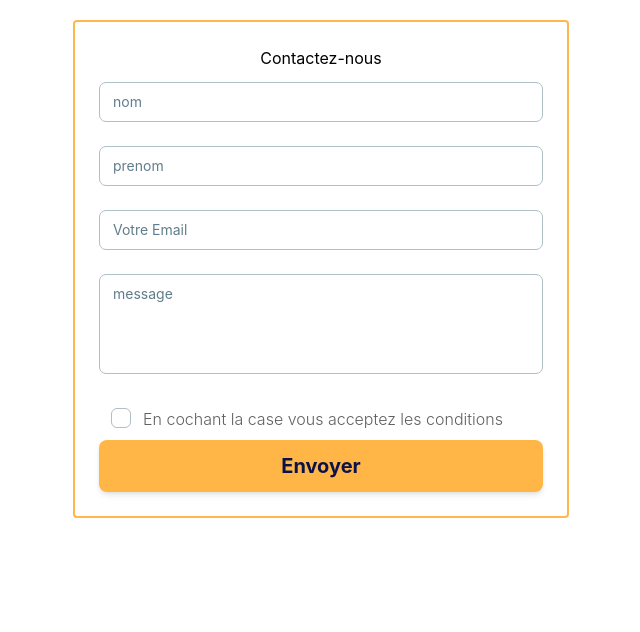
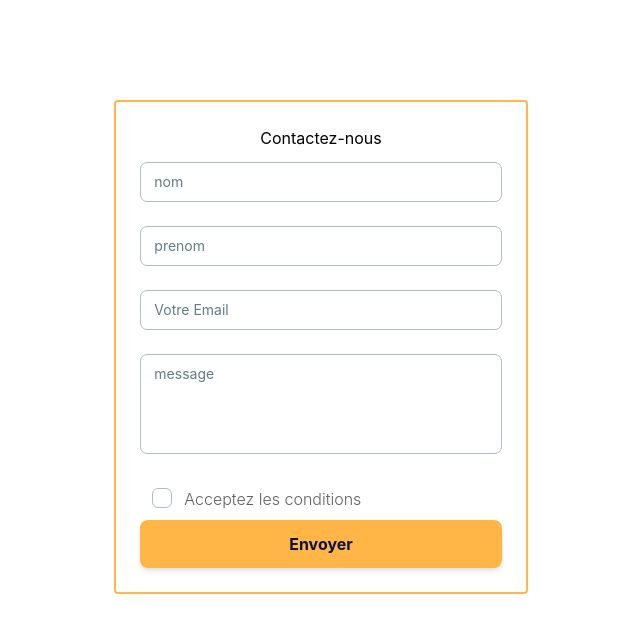
Before and after one commit to kersolo/ManagEvent_front, a React (Vite) app: page /contactez-nous in a window 1280 px wide. Shown: the top 632 px of the page, without its empty margins (319-959 px from the left). Built offline with nearby package versions, Linux system fonts and the light colour scheme.

Commit message:
EVENT_DEVPUNK-HomePage+LoginPage+ContactForm

```diff
--- a/src/components/ButtonDefault.tsx
+++ b/src/components/ButtonDefault.tsx
@@ -39,7 +39,7 @@ export default function ButtonDefault({
             onPointerEnterCapture={undefined}
             onPointerLeaveCapture={undefined}
             fullWidth={true}
-            className={`capitalize text-xl ${buttonTheme}`}
+            className={`capitalize text-md ${buttonTheme}`}
             type={type}
         >
             {children}
--- a/src/pages/ContctUs/Contact.tsx
+++ b/src/pages/ContctUs/Contact.tsx
@@ -7,14 +7,12 @@ import { useState } from "react";
 import { ContactForm } from "../../services/interfaces/ContactForm";
 
 
-
 const dataSchema = yup.object({
     nom: yup.string().required("Ce champ est obligatoire").min(1, "1 caractère minimum"),
     prenom: yup.string().required("Ce champ est obligatoire").min(1, "1 caractère minimum"),
     email: yup.string().email("Votre e-mail n'est pas valide").required("Ce champ est obligatoire"),
     message: yup.string().required("Ce champ est obligatoire").min(10, "message très court, 10 caractères minimum"),
     checkbox: yup.boolean(),
-
 })
 
 export default function Contact() {
@@ -26,7 +24,6 @@ export default function Contact() {
         message: "",
         checkbox: false,
     });
-
 
     const { register, handleSubmit, formState: { errors } } = useForm<ContactForm>({
         defaultValues: form,
@@ -40,9 +37,10 @@ export default function Contact() {
 
     return (
         <>
-            <div className="">
+            <div className= "flex flex-col justify-items-center ">
+                <div className=" mt-10">
                 <form className=" p-5" onSubmit={handleSubmit(onSubmit)} >
-                    <div className="sm:w-full md:w-4/5 md:mx-auto lg:w-3/5 lg:mx-auto xl:w-2/5 xl:mx-auto xxl:w-1/5 xxl:mx-auto border-2 border-orange-300 rounded p-6">
+                    <div className="sm:w-full md:w-7/12 md:mx-auto lg:w-4/12 lg:mx-auto border-2 border-orange-300 rounded p-6 mt-10">
                         <h2 className="mb-3 flex justify-center">Contactez-nous</h2>
                         <div className="mb-1 flex flex-col gap-3">
                             <Input  {...register("nom")} type="text" label="nom" name="nom" />
@@ -54,11 +52,13 @@ export default function Contact() {
                             <Textarea  {...register("message")} label="message" name="message" />
                             <small className="text-sm text-red-500">{errors.message?.message}</small>
                         </div>
-                        <Checkbox type="checkbox" {...register("checkbox")} label="En cochant la case vous acceptez les conditions" name="checkbox" /><br />
+                        <Checkbox type="checkbox" {...register("checkbox")} label="Acceptez les conditions" name="checkbox" /><br />
                         <small className="text-sm text-red-500">{errors.checkbox?.message}</small>
                         <ButtonDefault type="submit">Envoyer</ButtonDefault>
                     </div>
                 </form>
+                </div>
+
             </div>
         </>
     )
--- a/src/pages/Home/Homepage.tsx
+++ b/src/pages/Home/Homepage.tsx
@@ -8,23 +8,21 @@ export default function Homepage() {
     return (
          <>
         <div className="homepage">
-
-            <div className="flex flex-col ">
-                <h1 className="text-white mx-auto font-bold mt-5">Manag'Event</h1>
-
-                <p className="text-justify text-white w-8/12 mx-auto mt-5">Lorem ipsum dolor sit amet consectetur adipisicing elit. Voluptatum neque in vel quod fuga illo sequi voluptate et voluptatibus dolor temporibus distinctio, expedita nam, eum soluta. Quaerat cupiditate, corporis quod iure pariatur sed animi quam aliquam, delectus esse assumenda incidunt quos voluptates in accusamus, nesciunt voluptate? Tenetur nobis fuga sapiente tempora similique quos odio hic voluptatibus debitis dicta corporis in, soluta, ut nisi beatae pariatur iusto sint omnis quam, aut autem! !</p>
+            <div className="flex flex-col">
+                <h1 className="text-white mx-auto font-bold mt-20">Manag'Event</h1>
+                <p className="text-justify text-white sm:w-10/12 sm:mx-auto  md:w-8/12 md:mx-auto lg:w-6/12 lg:mx-auto mt-10 mb-10">Lorem ipsum dolor sit amet consectetur adipisicing elit. Voluptatum neque in vel quod fuga illo sequi voluptate et voluptatibus dolor temporibus distinctio, expedita nam, eum soluta. Quaerat cupiditate, corporis quod iure pariatur sed animi quam aliquam, delectus esse assumenda incidunt quos voluptates in accusamus, nesciunt voluptate? Tenetur nobis fuga sapiente tempora similique quos odio hic voluptatibus debitis dicta corporis in, soluta, ut nisi beatae pariatur iusto sint omnis quam, aut autem! !</p>
             </div>
-            <div className="mx-auto mb-2 w-6/12 mt-2">
+            <div className="sm:w-4/12 sm:mx-auto md:w-3/12 md:mx-auto lg:w-2/12 lg:mx-auto mt-5 mb-2">
                 <ButtonDefault >
                     Se connecter
                 </ButtonDefault>
             </div>
-            <div className="mx-auto w-6/12 mb-3">
+            <div className="sm:w-4/12 sm:mx-auto md:w-3/12 md:mx-auto lg:w-2/12 lg:mx-auto mb-10">
                 <ButtonDefault>
                     S'inscrire
                 </ButtonDefault>
             </div>
-            <div className="flex justify-center mx-auto">
+            <div className="flex justify-center mx-auto mt-10">
                 <Link to="" className="border-b-2 text-white">
                     Contactez-nous
                 </Link>
--- a/src/pages/Login/Login.tsx
+++ b/src/pages/Login/Login.tsx
@@ -42,9 +42,10 @@ export default function Login() {
 
     return (
         <>
-            <div className="">
+            <div className="flex flex-col justify-items-center ">
+                <div className=" mt-10">
                     <form className=" p-5" onSubmit={handleSubmit(onSubmit)} >
-                    <div className="sm:w-full md:w-4/5 md:mx-auto lg:w-3/5 lg:mx-auto xl:w-2/5 xl:mx-auto xxl:w-1/5 xxl:mx-auto border-2 border-orange-300 rounded p-6">
+                        <div className="sm:w-full md:w-6/12 md:mx-auto lg:w-4/12 lg:mx-auto border-2 border-orange-300 rounded p-6 mt-10">
                             <h2 className="mb-3 flex justify-center">Connexion</h2>
                             <div className="mb-1 flex flex-col gap-3">
                                 <Input {...register("email",)} label="Votre Email" type="email" name="email" />
@@ -57,11 +58,13 @@ export default function Login() {
                                     <Checkbox type="checkbox"  {...register("checkbox")} label="Se souvenir de moi" name="checkbox" /><br />
                                     <small className="text-sm text-red-500">{errors.checkbox?.message}</small>
                                 </div>
-                            <div className=" mb-3">
+                                <div className="mb-3">
                                     <Link to="" className="font-medium text-gray-900">  Mot de passe oublié? </Link>
                                 </div>
                             </div>
+                            <div className="sm:w-full sm:mx-auto md:w-7/12 md:mx-auto lg:w-8/12 lg:mx-auto ">
                             <ButtonDefault type="submit">Se connecter</ButtonDefault>
+                            </div>
                             <div>
                                 <Typography color="gray" className="mt-4 text-center font-normal">
                                     Vous n'avez pas de compte?
@@ -71,6 +74,7 @@ export default function Login() {
                         </div>
                     </form>
                 </div>
+            </div>
         </>
     )
 }
```
Lines whose indentation alone changed are shown as unchanged.
